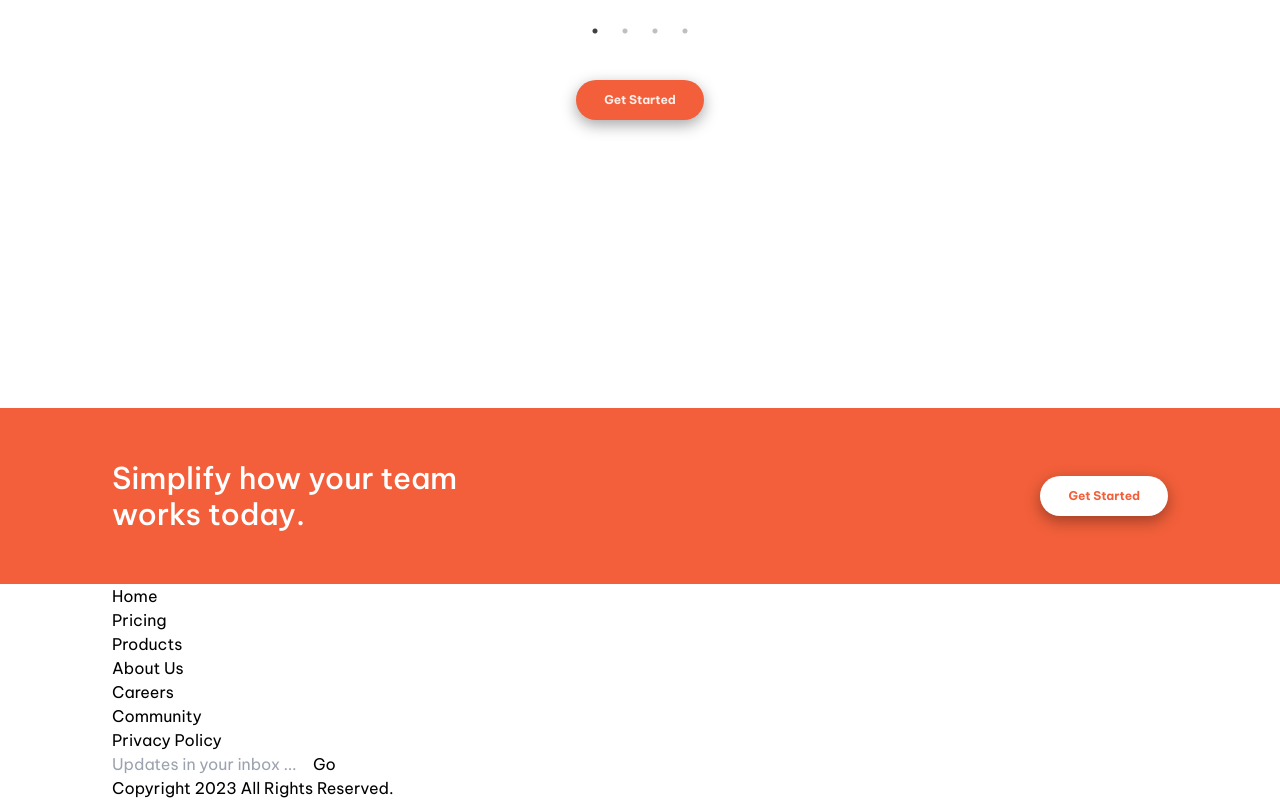
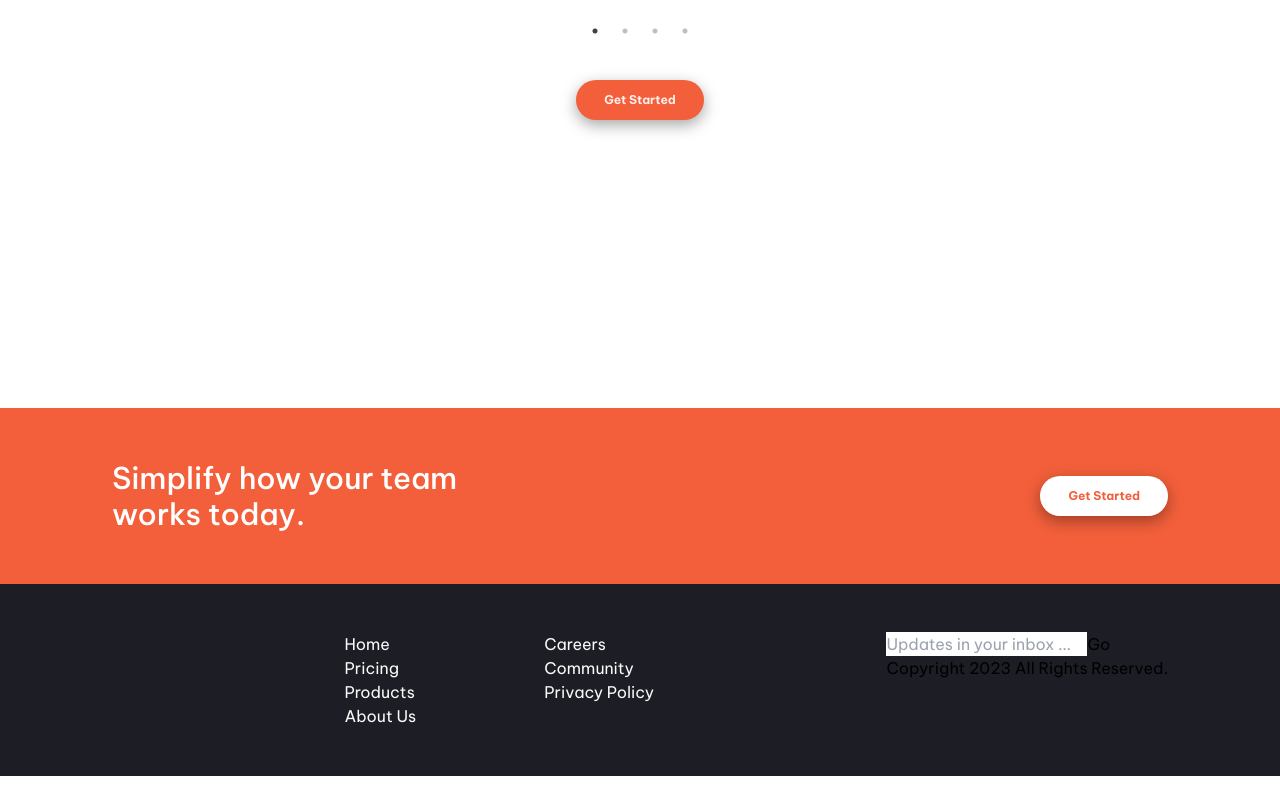
Before and after one commit to chrisgibbo/Manage-Landing-Page, a React (Create React App) app in the folder manage-landing-page/: page / in a window 1280 px wide. Shown: the part 1992-2792 px from the top of the page. After the commit the page ends 2768 px from the top, so only its background shows below. Built offline with nearby package versions, Linux system fonts and the light colour scheme.

Commit message:
add some style to footer.js

```diff
--- a/manage-landing-page/src/footer.js
+++ b/manage-landing-page/src/footer.js
@@ -3,7 +3,7 @@ import "./App.css";
 
 function footer() {
   return (
-    <div className="px-28 h-44 font-BeVietnamPro">
+    <div className="px-28 py-12 flex justify-between font-BeVietnamPro footerBackground">
       {/* Logo + social icons div */}
 
       <div>
@@ -21,7 +21,7 @@ function footer() {
 
       {/* footer navlinks div */}
 
-      <div>
+      <div className="flex justify-between gap-32 footerfont">
         <div>
           <ul>
             <li>
```
